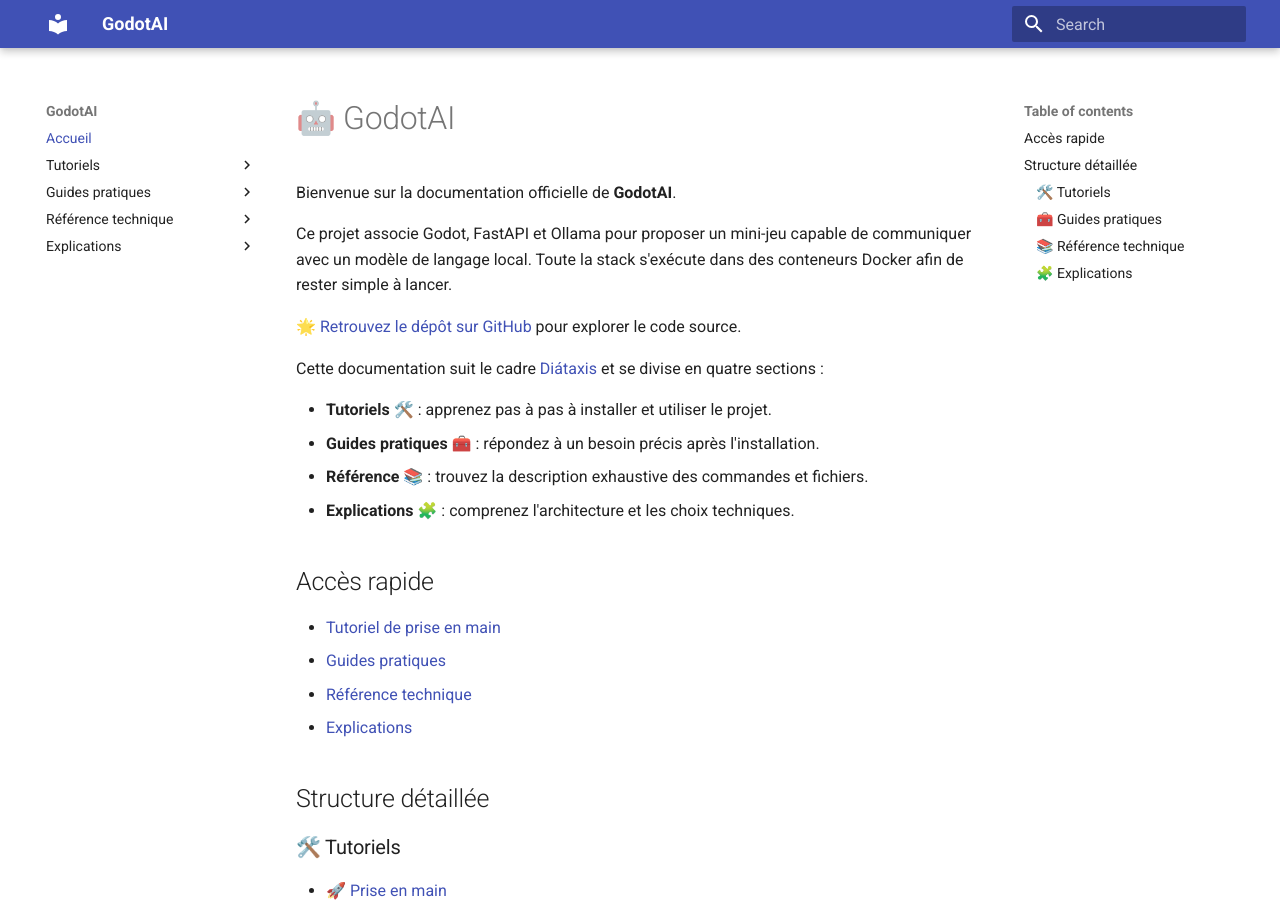
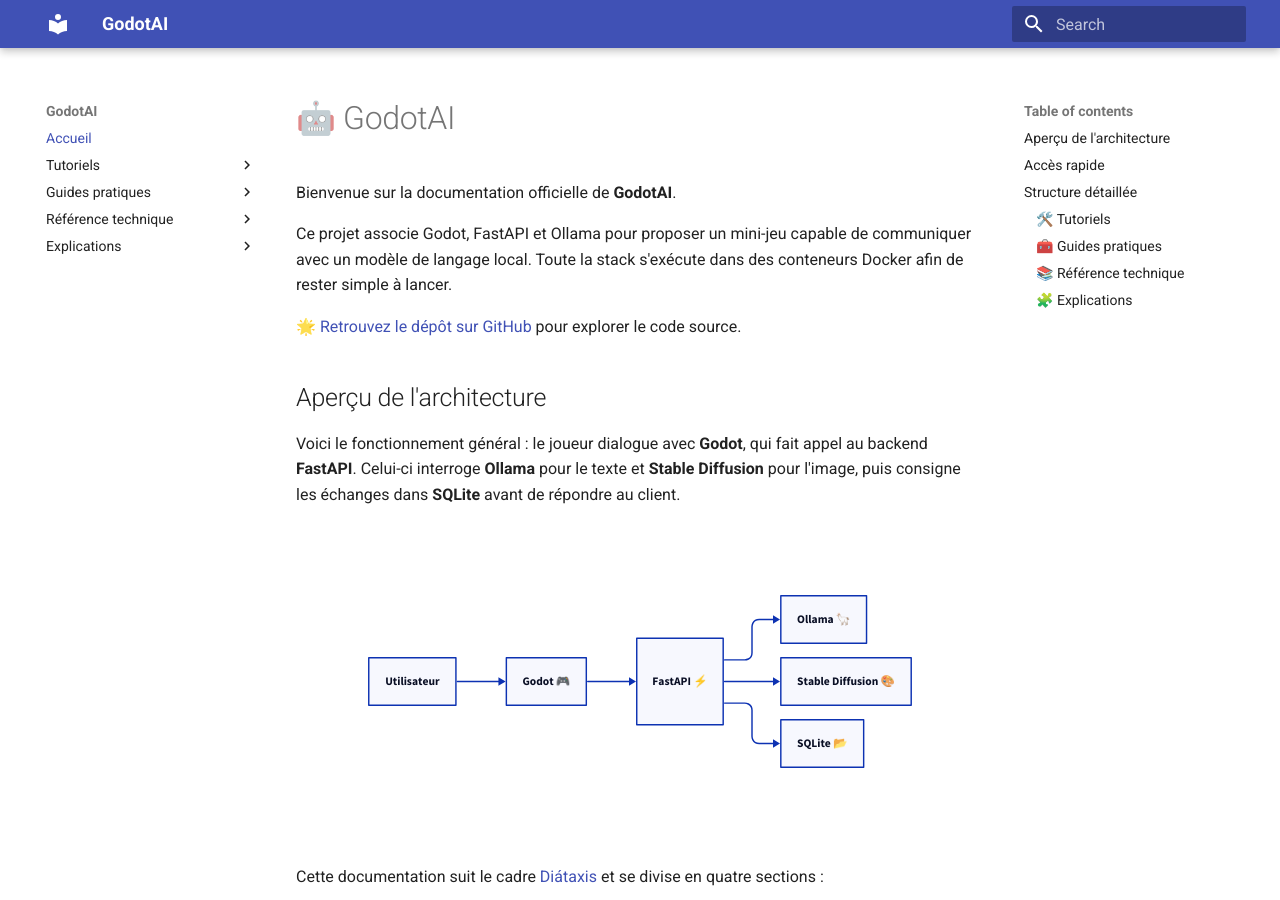
Before and after one commit to EZPK/GodotAI, an MkDocs documentation site: the page built from docs/index.md, in a window 1280 px wide and 900 px high. Built offline with MkDocs 1.6.1 and Material for MkDocs 9.7.7, drawn with Linux system fonts in a browser that asks for light colours.

Commit message:
Add architecture overview diagram

```diff
--- a/docs/index.md
+++ b/docs/index.md
@@ -5,6 +5,15 @@
 Ce projet associe Godot, FastAPI et Ollama pour proposer un mini-jeu capable de communiquer avec un modèle de langage local. Toute la stack s'exécute dans des conteneurs Docker afin de rester simple à lancer.
 
 🌟 [Retrouvez le dépôt sur GitHub](https://github.com/EZPK/GodotAI/) pour explorer le code source.
+
+## Aperçu de l'architecture
+
+Voici le fonctionnement général : le joueur dialogue avec **Godot**, qui fait
+appel au backend **FastAPI**. Celui-ci interroge **Ollama** pour le texte et
+**Stable Diffusion** pour l'image, puis consigne les échanges dans **SQLite**
+avant de répondre au client.
+
+![Architecture](assets/architecture.svg)
 
 Cette documentation suit le cadre [Diátaxis](https://diataxis.fr/) et se divise en quatre sections :
 
```
